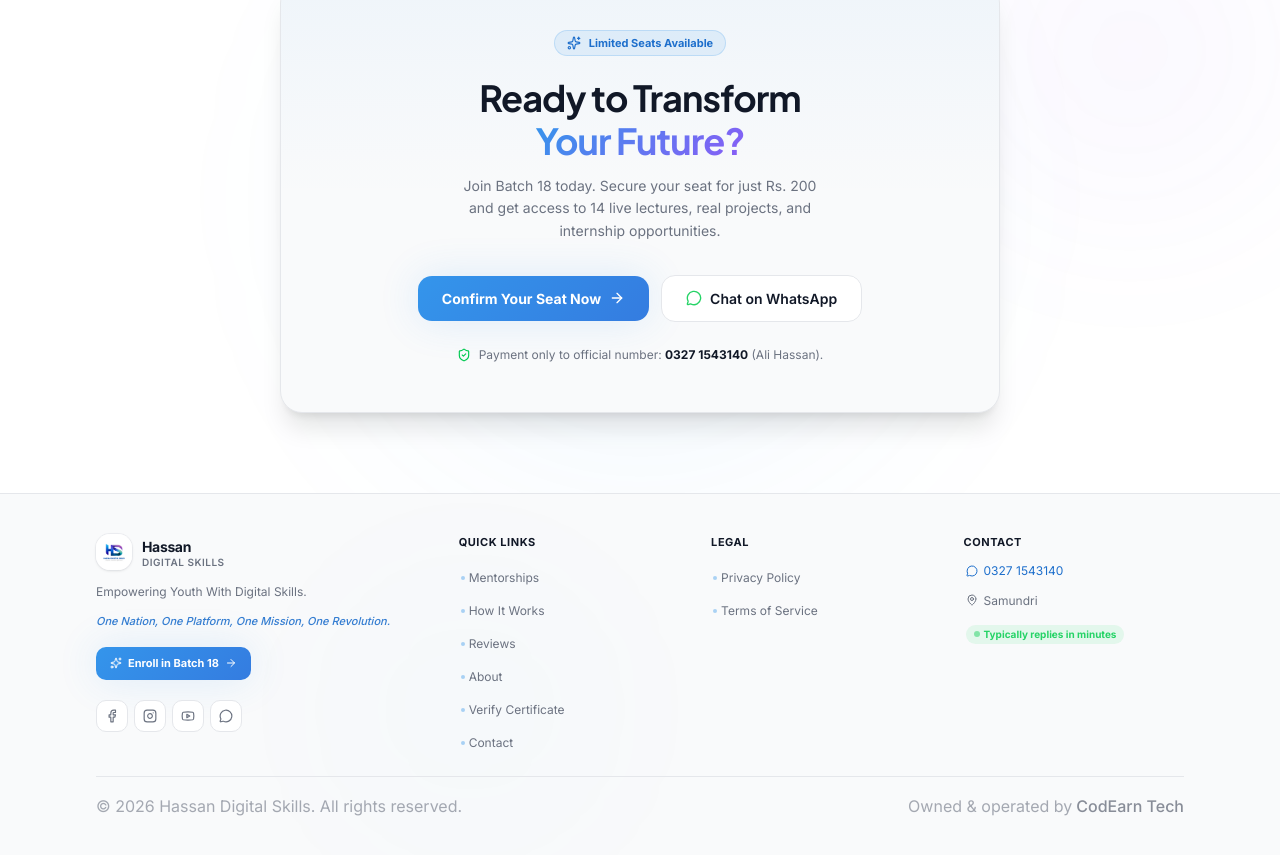
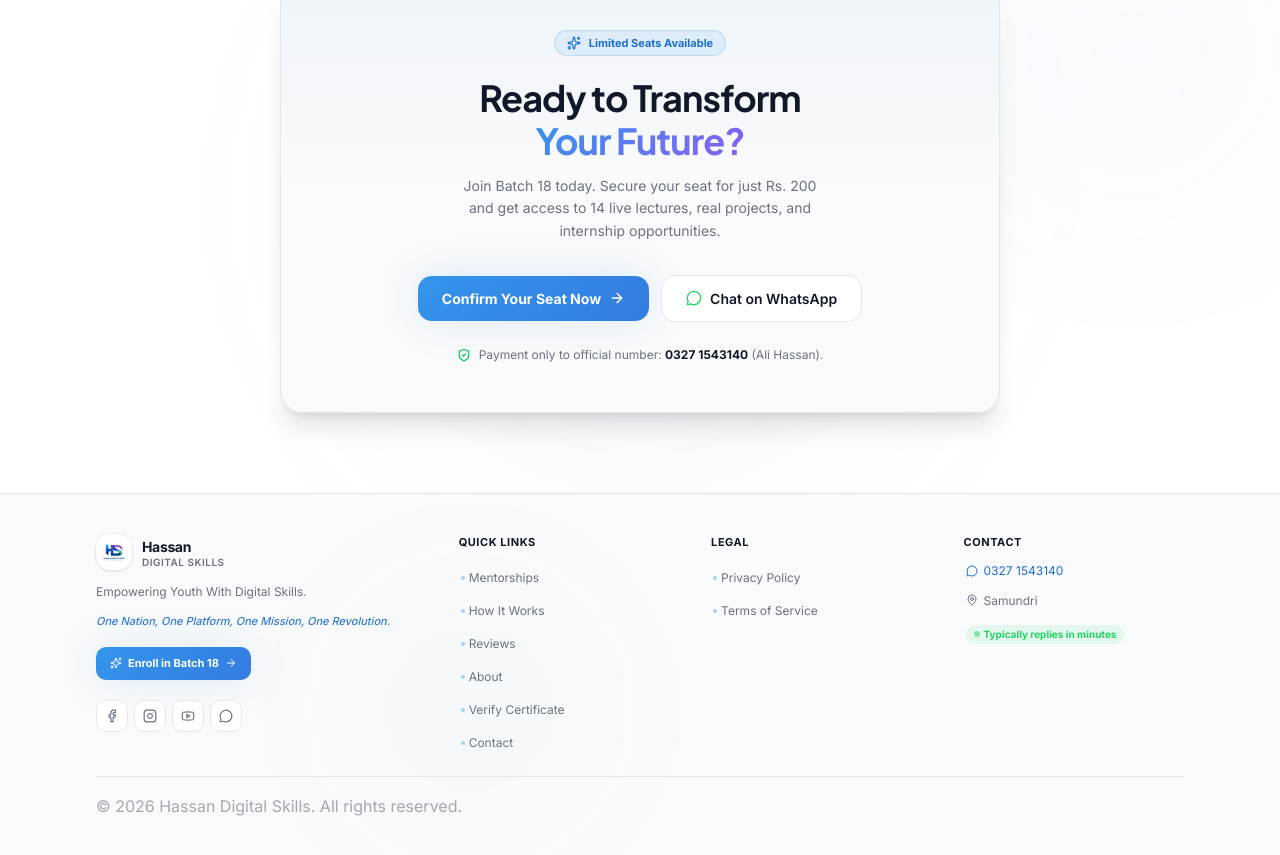
Before and after one commit to AloneCoder199/HDS, a Next.js app: page / in a window 1280 px wide. Shown: the part 10263-11118 px from the top of the page. Built offline with nearby package versions, Linux system fonts and the light colour scheme.

Commit message:
removing watermark

```diff
--- a/components/reusable/Footer.tsx
+++ b/components/reusable/Footer.tsx
@@ -240,17 +240,6 @@ export function Footer() {
             © {new Date().getFullYear()} Hassan Digital Skills. All rights
             reserved.
           </p>
-          <p className="flex items-center gap-1">
-            Owned & operated by{" "}
-            <a
-              href="https://codearntech.com"
-              target="_blank"
-              rel="noopener noreferrer"
-              className="font-medium text-muted-foreground/80 underline-offset-2 transition-colors hover:text-muted-foreground hover:underline inline-flex items-center gap-0.5"
-            >
-              CodEarn Tech
-            </a>
-          </p>
         </div>
       </div>
     </footer>
```
